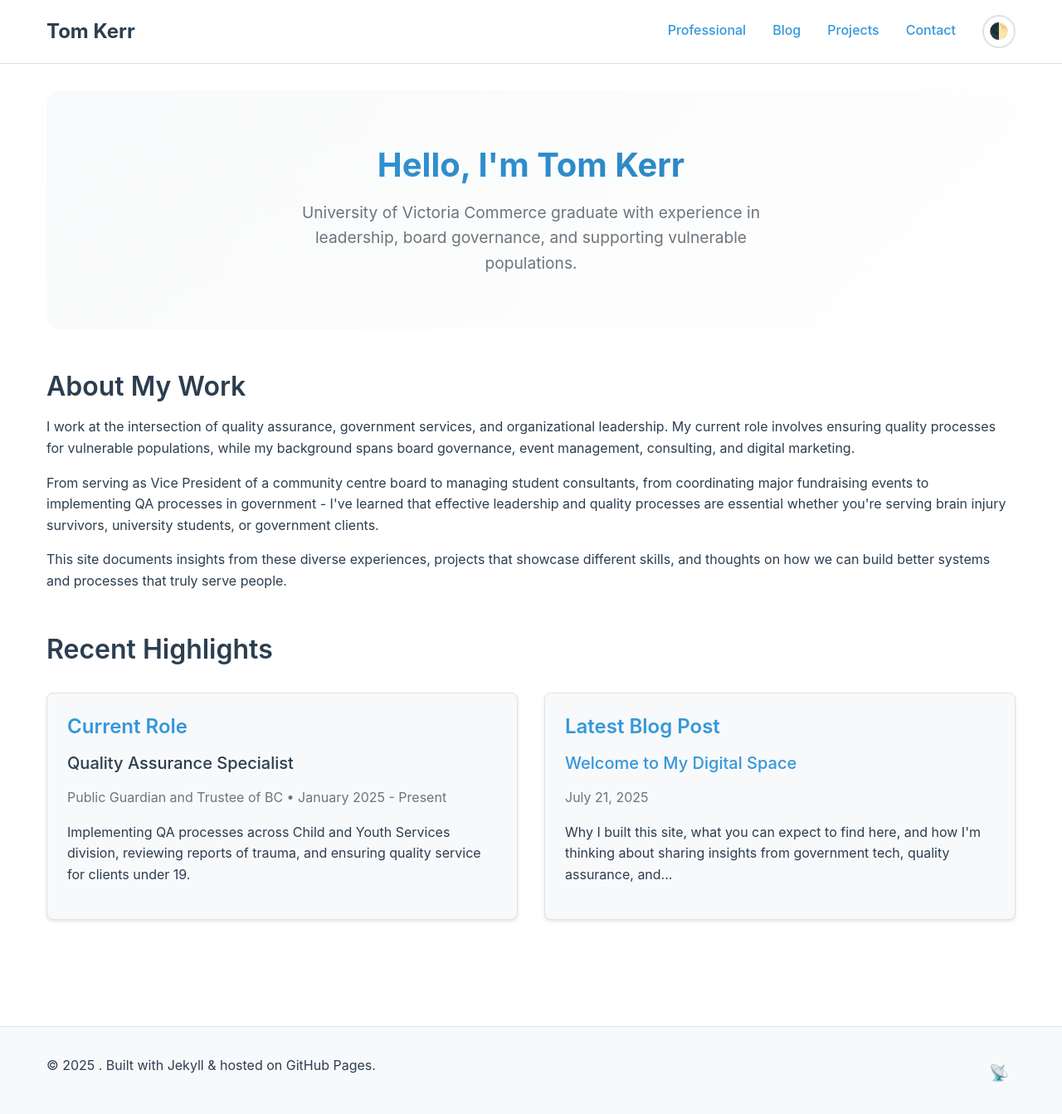
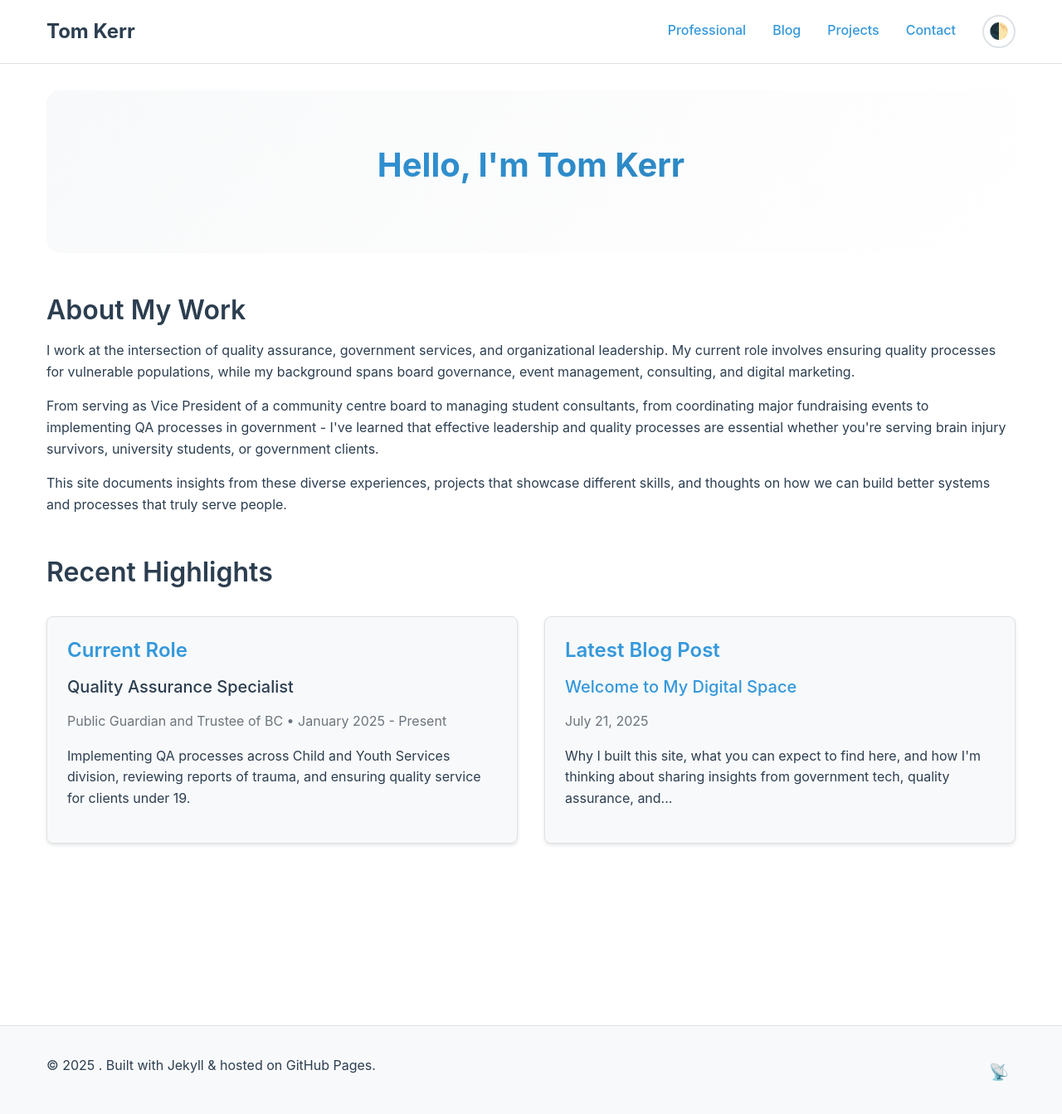
Before and after one commit to TDK250/Toms-Site, a Jekyll site: the page built from index.md, in a window 1280 px wide and 1348 px high. Shown: the top 1343 px of the window at 83% size. Built offline with Jekyll 4.4.1, drawn with Linux system fonts in a browser that asks for light colours.

Commit message:
Update index.md

```diff
--- a/index.md
+++ b/index.md
@@ -5,7 +5,6 @@ title: Home
 
 <div class="hero">
   <h1>Hello, I'm Tom Kerr</h1>
-  <p>University of Victoria Commerce graduate with experience in leadership, board governance, and supporting vulnerable populations.</p>
 </div>
 
 <section class="content-section">
```
